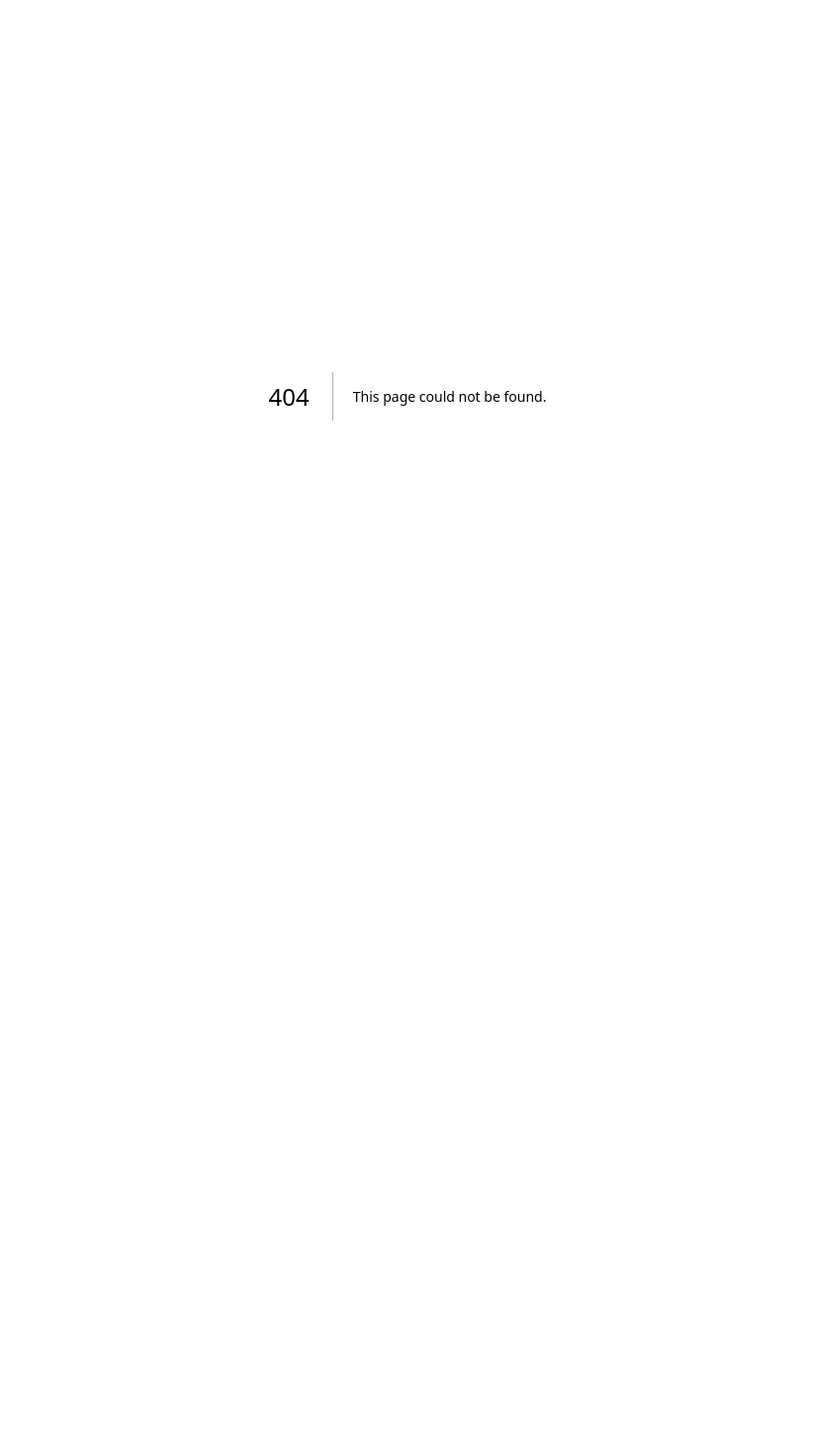
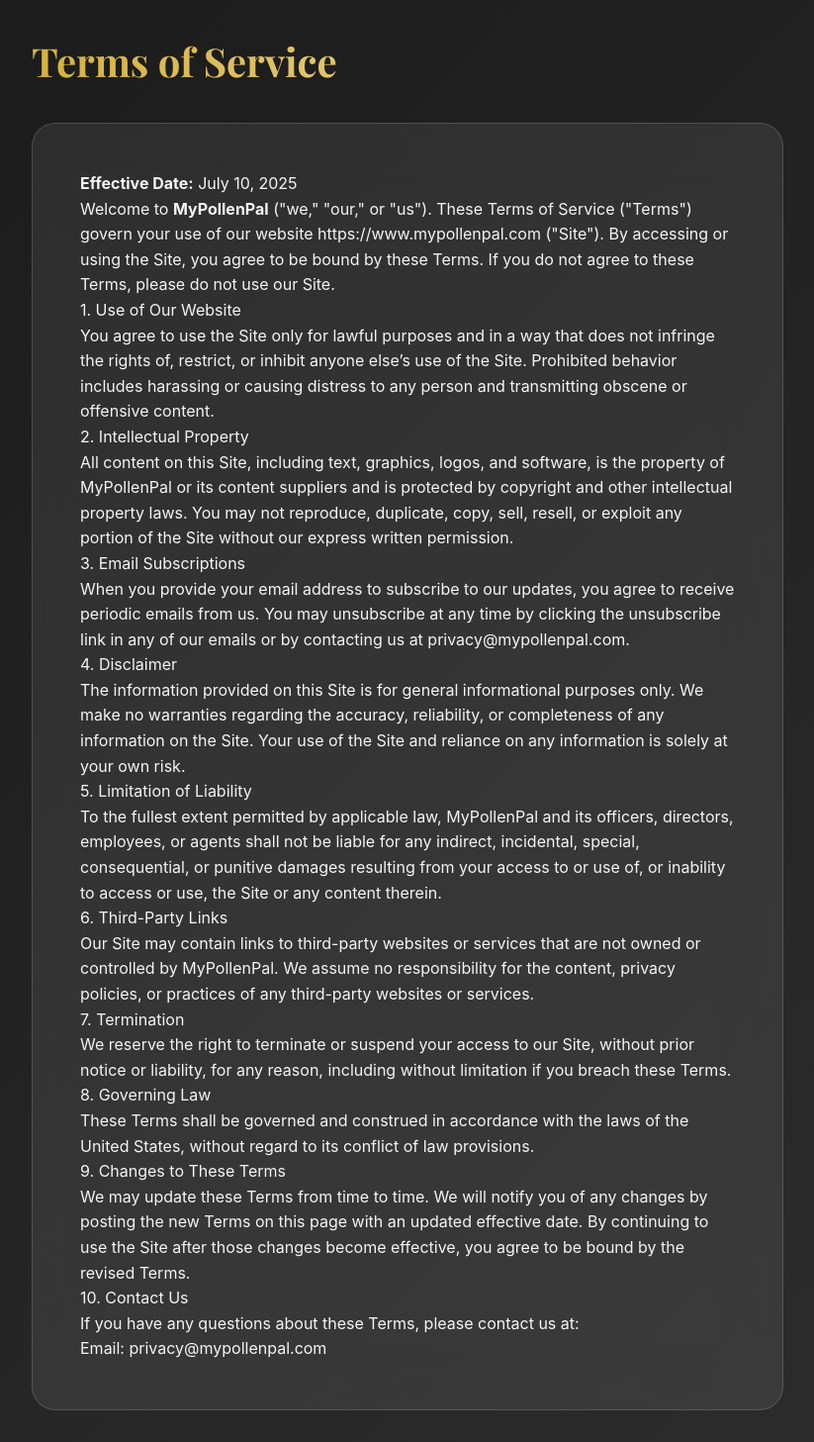
Before and after one commit to shwnhll/mypollenpal, a Next.js app: page /terms in a window 1280 px wide. Before the commit this address had no page. Shown: the whole page at 99% size, without its empty margins (228-1051 px from the left). Before the commit the page ends 800 px from the top, so only its background shows below. Built offline with nearby package versions, Linux system fonts and the light colour scheme.

Commit message:
Create page.js

```diff
--- /dev/null
+++ b/app/terms/page.js
@@ -0,0 +1,76 @@
+export default function Terms() {
+  return (
+    <div style={{
+      fontFamily: '-apple-system, BlinkMacSystemFont, "Segoe UI", Roboto, sans-serif',
+      background: 'linear-gradient(135deg, #1a1a1a 0%, #2d2d2d 100%)',
+      color: '#f5f5f5',
+      minHeight: '100vh',
+      padding: '2rem 0'
+    }}>
+      <div style={{
+        maxWidth: '800px',
+        margin: '0 auto',
+        padding: '0 20px'
+      }}>
+        <h1 style={{
+          fontFamily: "'Playfair Display', serif",
+          fontSize: '2.5rem',
+          fontWeight: '700',
+          marginBottom: '2rem',
+          background: 'linear-gradient(135deg, #d4af37 0%, #f4e4bc 100%)',
+          WebkitBackgroundClip: 'text',
+          WebkitTextFillColor: 'transparent',
+          backgroundClip: 'text'
+        }}>
+          Terms of Service
+        </h1>
+
+        <div style={{
+          background: 'rgba(255, 255, 255, 0.08)',
+          backdropFilter: 'blur(30px)',
+          border: '1px solid rgba(255, 255, 255, 0.15)',
+          borderRadius: '24px',
+          padding: '3rem',
+          lineHeight: '1.6'
+        }}>
+
+<p><strong>Effective Date:</strong> July 10, 2025</p>
+
+<p>Welcome to <strong>MyPollenPal</strong> ("we," "our," or "us"). These Terms of Service ("Terms") govern your use of our website <a href="https://www.mypollenpal.com">https://www.mypollenpal.com</a> ("Site"). By accessing or using the Site, you agree to be bound by these Terms. If you do not agree to these Terms, please do not use our Site.</p>
+
+<h3>1. Use of Our Website</h3>
+<p>You agree to use the Site only for lawful purposes and in a way that does not infringe the rights of, restrict, or inhibit anyone else’s use of the Site. Prohibited behavior includes harassing or causing distress to any person and transmitting obscene or offensive content.</p>
+
+<h3>2. Intellectual Property</h3>
+<p>All content on this Site, including text, graphics, logos, and software, is the property of MyPollenPal or its content suppliers and is protected by copyright and other intellectual property laws. You may not reproduce, duplicate, copy, sell, resell, or exploit any portion of the Site without our express written permission.</p>
+
+<h3>3. Email Subscriptions</h3>
+<p>When you provide your email address to subscribe to our updates, you agree to receive periodic emails from us. You may unsubscribe at any time by clicking the unsubscribe link in any of our emails or by contacting us at <a href="mailto:privacy@mypollenpal.com">privacy@mypollenpal.com</a>.</p>
+
+<h3>4. Disclaimer</h3>
+<p>The information provided on this Site is for general informational purposes only. We make no warranties regarding the accuracy, reliability, or completeness of any information on the Site. Your use of the Site and reliance on any information is solely at your own risk.</p>
+
+<h3>5. Limitation of Liability</h3>
+<p>To the fullest extent permitted by applicable law, MyPollenPal and its officers, directors, employees, or agents shall not be liable for any indirect, incidental, special, consequential, or punitive damages resulting from your access to or use of, or inability to access or use, the Site or any content therein.</p>
+
+<h3>6. Third-Party Links</h3>
+<p>Our Site may contain links to third-party websites or services that are not owned or controlled by MyPollenPal. We assume no responsibility for the content, privacy policies, or practices of any third-party websites or services.</p>
+
+<h3>7. Termination</h3>
+<p>We reserve the right to terminate or suspend your access to our Site, without prior notice or liability, for any reason, including without limitation if you breach these Terms.</p>
+
+<h3>8. Governing Law</h3>
+<p>These Terms shall be governed and construed in accordance with the laws of the United States, without regard to its conflict of law provisions.</p>
+
+<h3>9. Changes to These Terms</h3>
+<p>We may update these Terms from time to time. We will notify you of any changes by posting the new Terms on this page with an updated effective date. By continuing to use the Site after those changes become effective, you agree to be bound by the revised Terms.</p>
+
+<h3>10. Contact Us</h3>
+<p>If you have any questions about these Terms, please contact us at:</p>
+<p>Email: <a href="mailto:privacy@mypollenpal.com">privacy@mypollenpal.com</a></p>
+
+        </div>
+      </div>
+    </div>
+  )
+}
```
